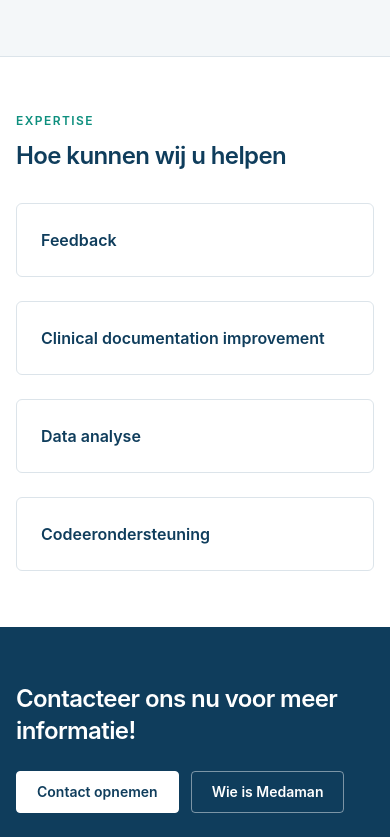
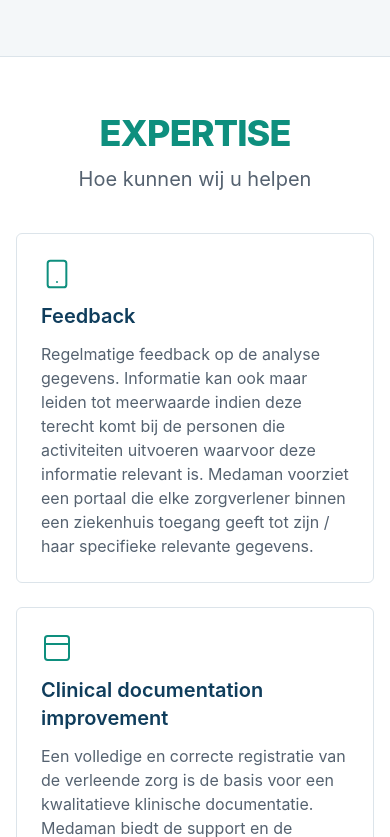
Before and after one commit to lucatmedaman/medaman-website-test, a React (Vite) app: page / in a window 390 px wide. Shown: the part 1667-2504 px from the top of the page. Built offline with nearby package versions, Linux system fonts and the light colour scheme.

Commit message:
Expertise op Home: volledige kaarten met iconen en tekst
- Icoontjes per dienst (Smartphone/PanelTop/Paintbrush/Puzzle), zoals live site
- Volledige beschrijvingstekst per dienst i.p.v. enkel titel
- 2-koloms layout i.p.v. 4, matcht de live medaman.org-indeling
- Build geverifieerd

```diff
--- a/src/pages/Home.jsx
+++ b/src/pages/Home.jsx
@@ -1,10 +1,18 @@
 import Sectie from "../components/ui/Sectie";
-import SectieKop from "../components/ui/SectieKop";
 import Kaart from "../components/ui/Kaart";
 import Knop from "../components/ui/Knop";
 import CTA from "../components/CTA";
 import useDocumentTitel from "../hooks/useDocumentTitel";
 import { diensten } from "../data/diensten";
+import { Smartphone, PanelTop, Paintbrush, Puzzle } from "lucide-react";
+
+/** Iconen zoals op de live site, per dienst-slug. */
+const EXPERTISE_ICONS = {
+  feedback: Smartphone,
+  "clinical-documentation-improvement": PanelTop,
+  "data-analyse": Paintbrush,
+  codeerondersteuning: Puzzle,
+};
 
 export default function Home() {
   useDocumentTitel(
@@ -84,17 +92,23 @@ export default function Home() {
       </Sectie>
 
       <Sectie>
-        <SectieKop
-          eyebrow="Expertise"
-          titel="Hoe kunnen wij u helpen"
-          className="mb-8"
-        />
-        <div className="grid gap-6 sm:grid-cols-2 lg:grid-cols-4">
-          {diensten.map((d) => (
-            <Kaart key={d.slug} to="/wie-is-medaman">
-              <h3 className="text-base font-semibold text-primair">{d.titel}</h3>
-            </Kaart>
-          ))}
+        <div className="mb-10 text-center">
+          <h2 className="text-4xl font-extrabold tracking-tight text-accent sm:text-5xl">
+            EXPERTISE
+          </h2>
+          <p className="mt-3 text-xl text-gedempt">Hoe kunnen wij u helpen</p>
+        </div>
+        <div className="grid gap-6 sm:grid-cols-2">
+          {diensten.map((d) => {
+            const Icoon = EXPERTISE_ICONS[d.slug];
+            return (
+              <Kaart key={d.slug}>
+                {Icoon && <Icoon className="h-8 w-8 text-accent" strokeWidth={1.5} aria-hidden="true" />}
+                <h3 className="text-xl font-semibold text-primair">{d.titel}</h3>
+                <p className="text-gedempt">{d.tekst}</p>
+              </Kaart>
+            );
+          })}
         </div>
       </Sectie>
 
```
